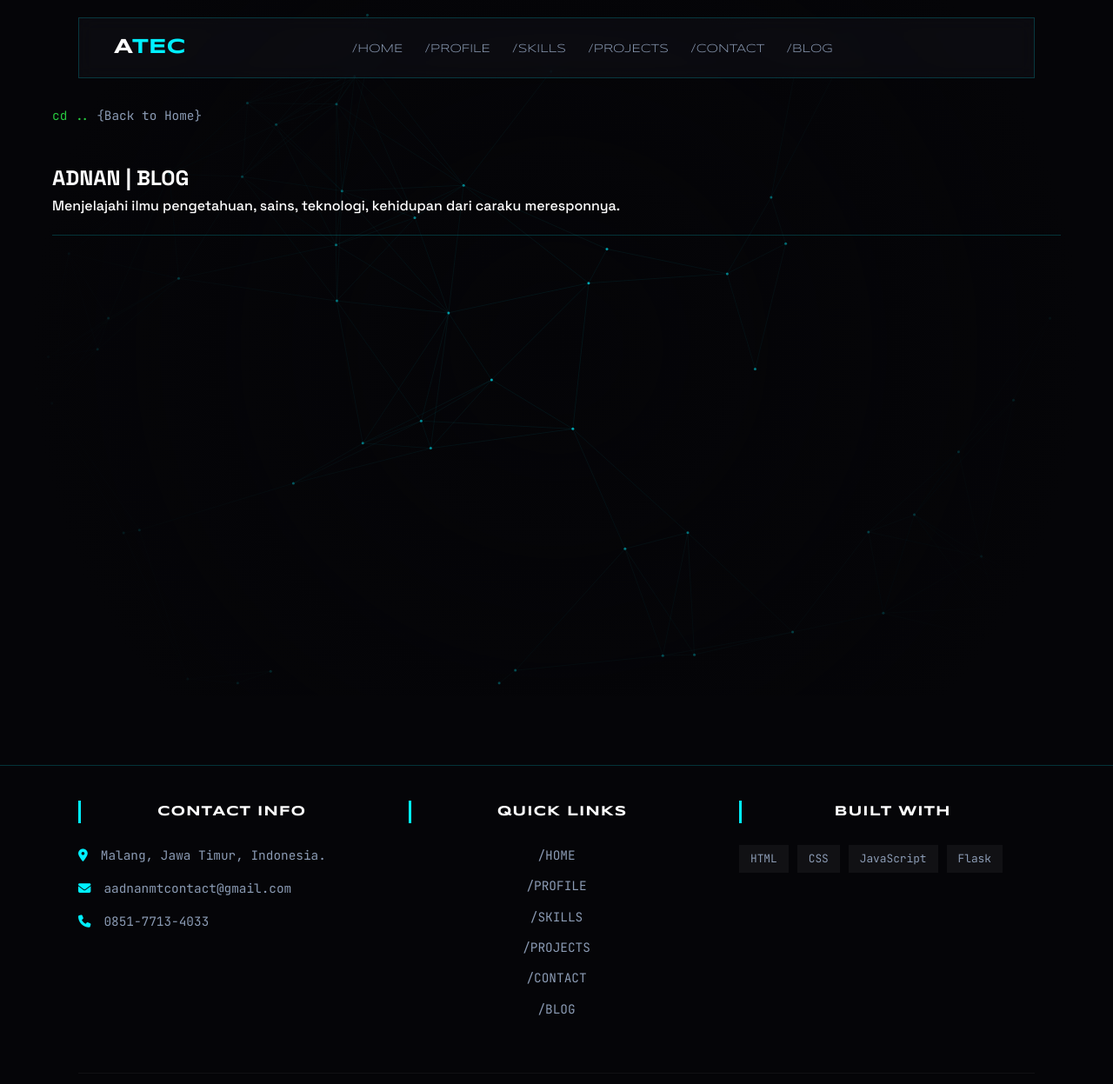
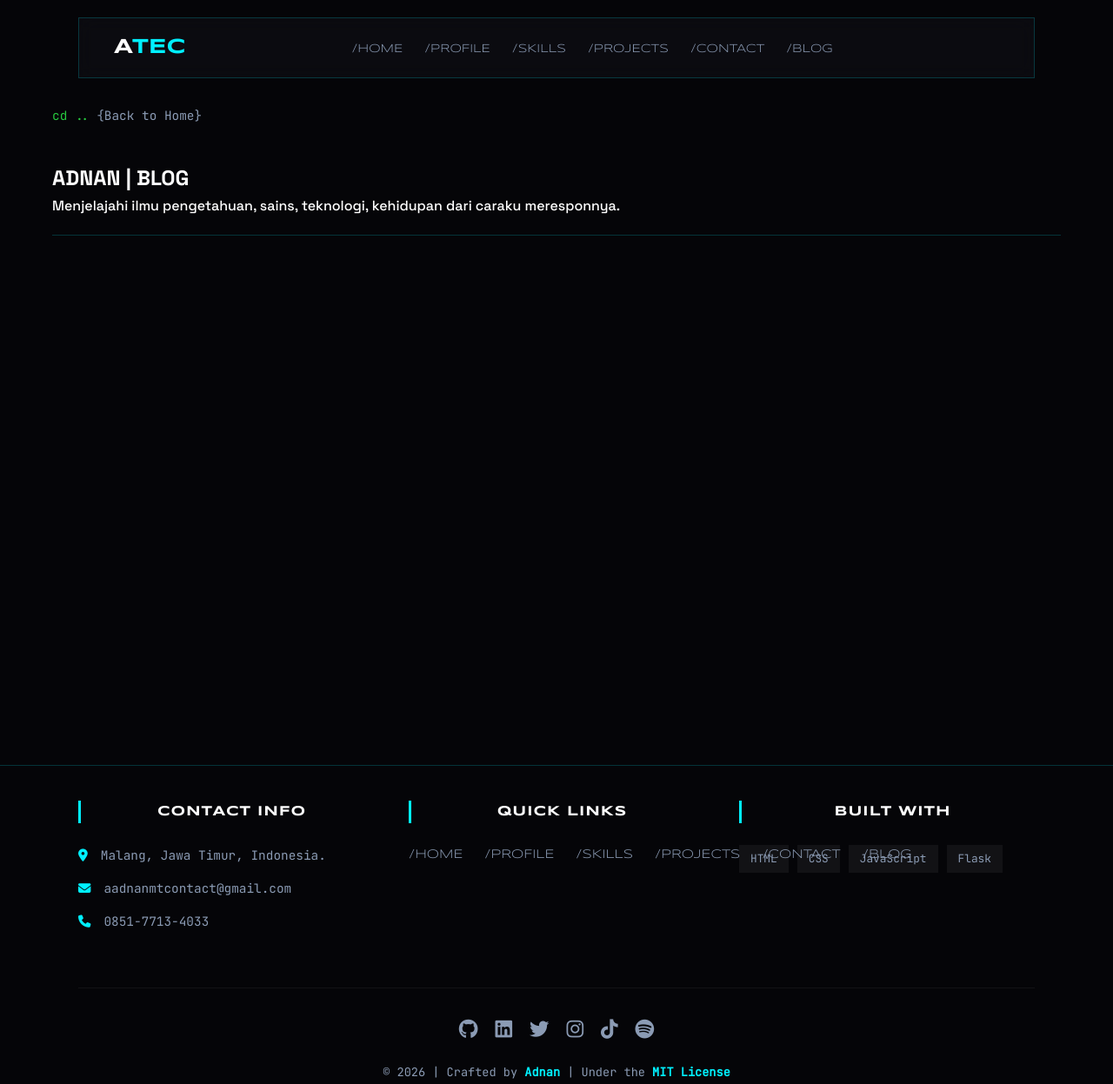
Before and after one commit to aadnanmt/MySite-Portofolio, a Flask app: page /blog/ in a window 1280 px wide. Shown: the top 1247 px of the page at 87% size. Run offline with Flask 3, Linux system fonts and the light colour scheme.

Commit message:
refactor(ui): modularize base layout and extract components
- extracted loader, background, and scroll-top to separate files

- cleaned up base.html structure

- NOTE: Jinja2 link are currently broken/outdated

```diff
--- a/templates/components/footer.html
+++ b/templates/components/footer.html
@@ -2,89 +2,135 @@
     <div class="footer-container">
         <div class="footer-columns">
             <div class="footer-column">
-        <h3 data-lang="Contact-Foot"></h3>
+                <h3 data-lang="Contact-Foot">
+                </h3>
                 <div class="footer-item">
-          <i class="fas fa-map-marker-alt cyan"></i>
-          <div><p>Malang, Jawa Timur, Indonesia.</p></div>
+                    <i class="fas fa-map-marker-alt cyan">
+                    </i>
+                    <div>
+                        <p>
+                            Malang, Jawa Timur, Indonesia.
+                        </p>
+                    </div>
                 </div>
                 <div class="footer-item">
-          <i class="fas fa-envelope cyan"></i>
-          <p>aadnanmtcontact@gmail.com</p>
+                    <i class="fas fa-envelope cyan">
+                    </i>
+                    <p>
+                        aadnanmtcontact@gmail.com
+                    </p>
                 </div>
                 <div class="footer-item">
-          <i class="fas fa-phone cyan"></i>
-          <p>0851-7713-4033</p>
+                    <i class="fas fa-phone cyan">
+                    </i>
+                    <p>
+                        0851-7713-4033
+                    </p>
                 </div>
             </div>
-
             <div class="footer-column">
-        <h3 data-lang="Instan-link"></h3>
+                <h3 data-lang="Instan-link">
+                </h3>
                 <ul class="footer-links">
+                    <ul class="nav-menu">
                         <li>
-            <a href="{{ url_for('main.home') }}"
-               {% if request.endpoint == 'main.home' %} onclick="window.scrollTo({top:0, behavior:'smooth'}); return false;" {% endif %}>
-              <span data-lang="home"></span>
+                            <a class="nav-link" href="{{ url_for('main.home') }}">
+                                <span data-lang="home">
+                                </span>
                             </a>
                         </li>
-
                         <li>
-            <a href="{{ url_for('main.home', _anchor='about') }}"
-               {% if request.endpoint == 'main.home' %} onclick="document.getElementById('about').scrollIntoView({behavior:'smooth'}); return false;" {% endif %}>
-              <span data-lang="profile"></span>
+                            <a class="nav-link" href="{{ url_for('main.home', _anchor='about') }}">
+                                <span data-lang="profile">
+                                </span>
                             </a>
                         </li>
-
                         <li>
-            <a href="{{ url_for('main.home', _anchor='skills') }}"
-               {% if request.endpoint == 'main.home' %} onclick="document.getElementById('skills').scrollIntoView({behavior:'smooth'}); return false;" {% endif %}>
-              <span data-lang="skills"></span>
+                            <a class="nav-link" href="{{ url_for('main.home', _anchor='skills') }}">
+                                <span data-lang="skills">
+                                </span>
                             </a>
                         </li>
-
                         <li>
-            <a href="{{ url_for('main.home', _anchor='projects') }}"
-               {% if request.endpoint == 'main.home' %} onclick="document.getElementById('projects').scrollIntoView({behavior:'smooth'}); return false;" {% endif %}>
-              <span data-lang="projects"></span>
+                            <a class="nav-link" href="{{ url_for('main.home', _anchor='projects') }}">
+                                <span data-lang="projects">
+                                </span>
                             </a>
                         </li>
-
                         <li>
-            <a href="{{ url_for('main.home', _anchor='contact') }}"
-               {% if request.endpoint == 'main.home' %} onclick="document.getElementById('contact').scrollIntoView({behavior:'smooth'}); return false;" {% endif %}>
-              <span data-lang="contact"></span>
+                            <a class="nav-link" href="{{ url_for('main.home', _anchor='contact') }}">
+                                <span data-lang="contact">
+                                </span>
                             </a>
                         </li>
-
                         <li>
-            <a href="{{ url_for('main.blog_index') }}">
-              <span data-lang="blog"></span>
+                            <a class="nav-link" href="{{ url_for('main.blog_index') }}">
+                                <span data-lang="blog">
+                                </span>
                             </a>
                         </li>
                     </ul>
+                </ul>
             </div>
-
             <div class="footer-column">
-        <h3 data-lang="build"></h3>
+                <h3 data-lang="build">
+                </h3>
                 <div class="footer-stack">
-          <span>HTML</span><span>CSS</span><span>JavaScript</span><span>Flask</span>
+                    <span>
+                        HTML
+                    </span>
+                    <span>
+                        CSS
+                    </span>
+                    <span>
+                        JavaScript
+                    </span>
+                    <span>
+                        Flask
+                    </span>
                 </div>
             </div>
         </div>
-
         <div class="footer-bottom">
             <div class="social-icons">
-        <a href="https://github.com/aadnanmt" target="_blank" rel="noopener noreferrer" aria-label="Github"><i class="fab fa-github"></i></a>
-        <a href="https://linkedin.com/in/adnan-slamet-wibowo-73906035b" target="_blank" rel="noopener noreferrer" aria-label="LinkedIn"><i class="fab fa-linkedin"></i></a>
-        <a href="https://x.com/aadnanmt" target="_blank" rel="noopener noreferrer" aria-label="X"><i class="fab fa-twitter"></i></a>
-        <a href="https://instagram.com/aadnanmt" target="_blank" rel="noopener noreferrer" aria-label="Instagram"><i class="fab fa-instagram"></i></a>
-        <a href="https://tiktok.com/@aadnanmt" target="_blank" rel="noopener noreferrer" aria-label="TikTok"><i class="fab fa-tiktok"></i></a>
-        <a href="https://open.spotify.com/user/314bjvthnpohaain54tchezpc4ji?si=7_MuMQsPTk2sGxhQrx44UQ" target="_blank" rel="noopener noreferrer" aria-label="Spotify"><i class="fab fa-spotify"></i></a>
+                <a aria-label="Github" href="https://github.com/aadnanmt" rel="noopener noreferrer" target="_blank">
+                    <i class="fab fa-github">
+                    </i>
+                </a>
+                <a aria-label="LinkedIn" href="https://linkedin.com/in/adnan-slamet-wibowo-73906035b" rel="noopener noreferrer" target="_blank">
+                    <i class="fab fa-linkedin">
+                    </i>
+                </a>
+                <a aria-label="X" href="https://x.com/aadnanmt" rel="noopener noreferrer" target="_blank">
+                    <i class="fab fa-twitter">
+                    </i>
+                </a>
+                <a aria-label="Instagram" href="https://instagram.com/aadnanmt" rel="noopener noreferrer" target="_blank">
+                    <i class="fab fa-instagram">
+                    </i>
+                </a>
+                <a aria-label="TikTok" href="https://tiktok.com/@aadnanmt" rel="noopener noreferrer" target="_blank">
+                    <i class="fab fa-tiktok">
+                    </i>
+                </a>
+                <a aria-label="Spotify" href="https://open.spotify.com/user/314bjvthnpohaain54tchezpc4ji?si=7_MuMQsPTk2sGxhQrx44UQ" rel="noopener noreferrer" target="_blank">
+                    <i class="fab fa-spotify">
+                    </i>
+                </a>
             </div>
             <p class="footer-credit">
-        © <span id="current-year"></span> <span data-lang="credit-craft"></span>
-        <a href="https://github.com/aadnanmt" target="_blank" class="cyan">Adnan</a>
-        <span data-lang="underUnder"></span>
-        <a href="https://opensource.org/licenses/MIT" target="_blank" class="cyan" data-lang="credit-license"></a>
+                ©
+                <span id="current-year">
+                </span>
+                <span data-lang="credit-craft">
+                </span>
+                <a class="cyan" href="https://github.com/aadnanmt" target="_blank">
+                    Adnan
+                </a>
+                <span data-lang="underUnder">
+                </span>
+                <a class="cyan" data-lang="credit-license" href="https://opensource.org/licenses/MIT" target="_blank">
+                </a>
             </p>
         </div>
     </div>
--- a/templates/components/scroll_top.html
+++ b/templates/components/scroll_top.html
@@ -1,4 +1,4 @@
-<a %}="" aria-label="Go to top" class="top" endif="" href="{{ url_for('main.home') }}" if="" onclick="window.scrollTo({top:0, behavior:'smooth'}); return false;" request.endpoint="main.home" {%="">
+<a aria-label="Go to top" class="top" href="{{ url_for('main.home') }}">
     <i class="fa-solid fa-chevron-up">
     </i>
 </a>
--- a/templates/layouts/base.html
+++ b/templates/layouts/base.html
@@ -68,40 +68,6 @@
     <!-- body start -->
     <body>
         {% include 'components/navbar.html' %}
-        <!-- preload start -->
-        <div id="preloader">
-            <div class="loader-content">
-                <div class="scanner-ring">
-                </div>
-                <div class="loading-text">
-                    INITIALIZING SYSTEM...
-                </div>
-                <div class="terminal-log">
-                    <p>
-                        >_ Loading kernel 19.10.2007-amd64...
-                    </p>
-                    <p>
-                        >_ Loading initial ramdisk...
-                    </p>
-                    <p>
-                        >_ Mounting sysroot...
-                    </p>
-                    <p>
-                        >_ Mounting /dev/sda2...
-                    </p>
-                    <p>
-                        >_ Starting interface...
-                    </p>
-                </div>
-            </div>
-        </div>
-        <!-- preload end -->
-        <!-- canvas -->
-        <canvas id="particle-canvas">
-        </canvas>
-        <!-- bg -->
-        <div class="bg-overlay">
-        </div>
         <main>
             {% block content %}{% endblock %}
         </main>
```
Also changed, not shown: templates/pages/home.html (+2 -9 lines). Lines whose indentation alone changed are shown as unchanged.
